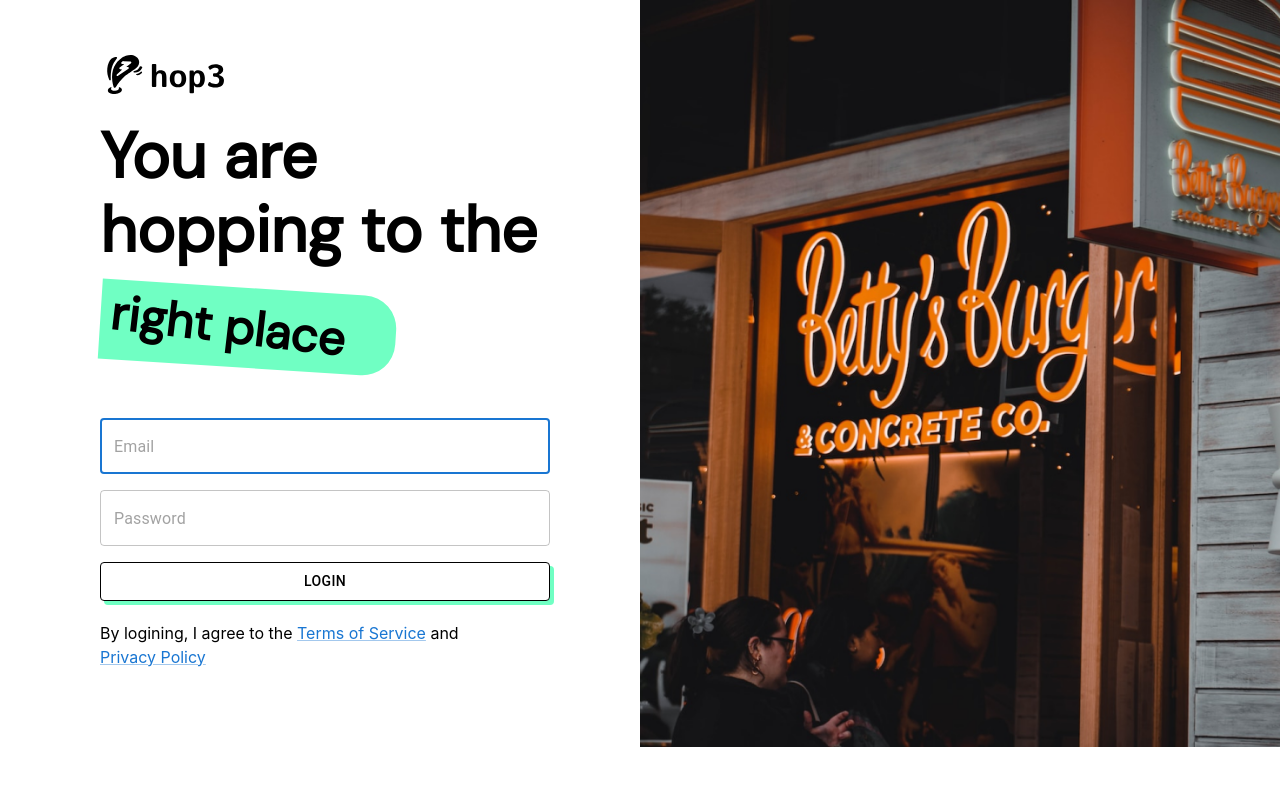
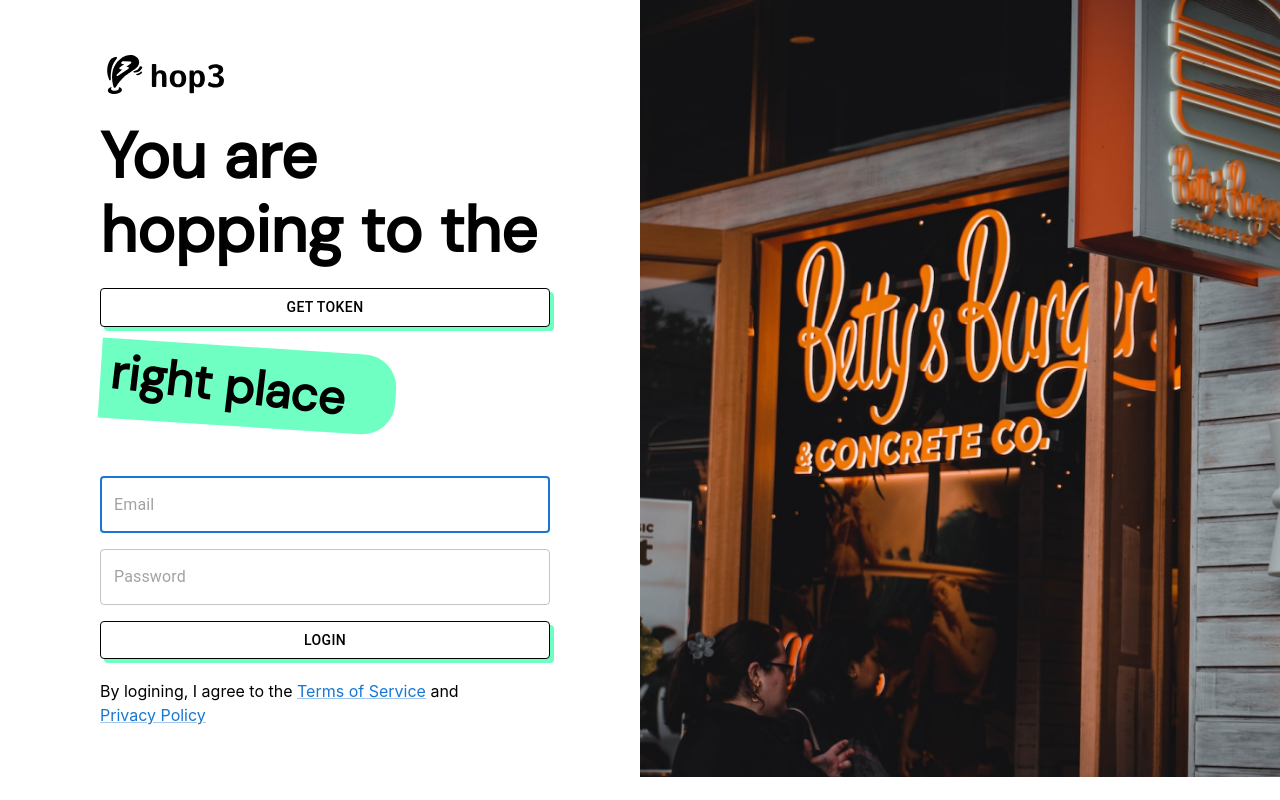
Before and after one commit to 22dhwani/Hop3-web, a Next.js app: page / in a window 1280 px wide. Built offline with nearby package versions, Linux system fonts and the light colour scheme.

Commit message:
- Implemented firebase setup

```diff
--- a/components/Login/Login.tsx
+++ b/components/Login/Login.tsx
@@ -1,4 +1,5 @@
-import React, { useState } from 'react'
+import React, {FormEvent, useCallback, useState} from 'react'
+import { signInWithEmailAndPassword ,createUserWithEmailAndPassword} from 'firebase/auth'
 import Image from 'next/image'
 import styles from '../../styles/Login.module.scss'
 import LoginCover from '../../public/images/LoginCover.png'
@@ -9,6 +10,7 @@
     Grid,
     Link
 } from '@mui/material';
+import {auth} from "../firebase";
 
 
 export default function Login() {
@@ -24,14 +26,58 @@
             }
         });
     }
-    const handleSubmit = () => {
 
+    const onGetToken = useCallback(async ()=>{
+        const token = await auth?.currentUser?.getIdToken(true)
+        if(token){
+            console.log("Tokjenss",token)
+        }else{
+            alert("Not tokem found")
+        }
+    },[])
+
+    const handleSubmit = (e:FormEvent<HTMLFormElement>) => {
+        e.preventDefault()
+        signInWithEmailAndPassword(auth,fieldValues.email,fieldValues.password).then((user)=>{
+            console.log("Userss",user)
+        }).catch((error:any)=> {
+            console.error("Error in sign in",error.message)
+            if(error.code === "auth/user-not-found"){
+                createUserWithEmailAndPassword(auth,fieldValues.email,fieldValues.password).then(user=>{
+                    console.log("Userss",user)
+                }).catch((err:any)=>{
+                    console.error("error in create user",err)
+                })
+            }
+        })
+        console.log("Field value",fieldValues)
     }
     return (
         <div className={styles.logincontainer}>
             <div className={styles.rightsection}>
                 <Image src={Logo} alt={''} />
                 <p className={styles.title}>You are hopping to the</p>
+                <Grid item>
+                    <Button
+                        variant="contained"
+                        type="submit"
+                        className="button-block"
+                        onClick={onGetToken}
+                        sx={{
+                            background: '#FFFFFF',
+                            border: '1px solid #000000',
+                            width: '450px',
+                            boxShadow: '4px 4px 0px #70FFC3',
+                            borderRadius: '4px',
+                            color: '#000',
+                            '&:hover': {
+                                backgroundColor: '#70FFC3',
+                            },
+                        }}
+                    >
+                        GET TOKEN
+                    </Button>
+                </Grid>
                 <span className={styles.transformdivwrraper}><p className={styles.transformText}>right place</p></span>
                 <div className={styles.loginform}>
                     <form onSubmit={handleSubmit}>
--- /dev/null
+++ b/components/firebase.ts
@@ -0,0 +1,14 @@
+import { initializeApp } from "firebase/app";
+import { getAuth } from "firebase/auth";
+
+const firebaseConfig = {
+    apiKey: "AIzaSyD9ggYMbQaqO9-nryt-COUIgKWT8Wf8p7g",
+    authDomain: "hop3-660b9.firebaseapp.com",
+    projectId: "hop3-660b9",
+    storageBucket: "hop3-660b9.appspot.com",
+    messagingSenderId: "567493302718",
+    appId: "1:567493302718:web:39ccd3bd2955f8429a81ef",
+    measurementId: "G-9DYDDHW0FM"
+};
+const app = initializeApp(firebaseConfig);
+export const auth = getAuth(app);
--- a/package.json
+++ b/package.json
@@ -20,6 +20,7 @@
     "axios": "^1.2.0",
     "eslint": "8.27.0",
     "eslint-config-next": "13.0.3",
+    "firebase": "^9.14.0",
     "next": "13.0.3",
     "next-compose-plugins": "^2.2.1",
     "react": "18.2.0",
--- a/pages/index.tsx
+++ b/pages/index.tsx
@@ -1,4 +1,5 @@
 import Login from "../components/Login/Login";
+import '../components/firebase'
 
 export default function Home() {
 
```
Also changed, not shown: 2 other files (tests, documents, lock files or other folders).
